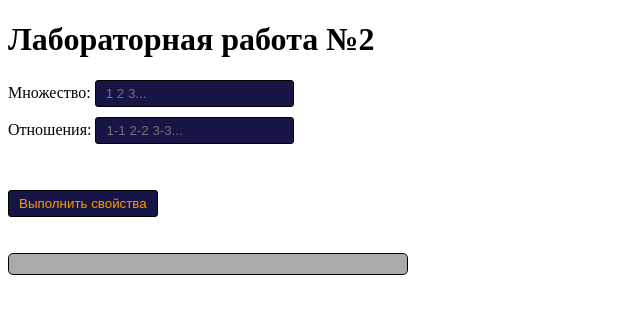
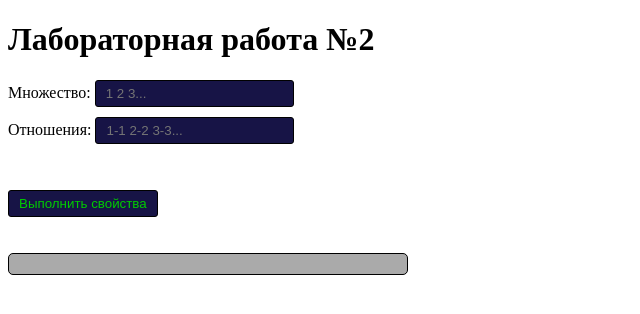
Before and after one commit to Tsaranchik/MLiDM, a PHP site: page / in a window 1280 px wide. Shown: the top 314 px of the page, without its empty margins (0-640 px from the left). Run offline with PHP 8.4, Linux system fonts and the light colour scheme.

Commit message:
MLiDM: Import lab №2

```diff
--- a/ml2/css/style.css
+++ b/ml2/css/style.css
@@ -15,7 +15,7 @@ a {
 input {
     padding: 5px 10px;
     background-color: #171446;
-    color: #FF9900;
+    color: #00CC00;
     border: 1px solid black;
     border-radius: 3px;
     margin: 0 15px 10px 0;
--- a/ml2/scripts/main.js
+++ b/ml2/scripts/main.js
@@ -7,7 +7,7 @@ function getData(forms) {
 }
 
 /**
- * Валдация параметров ввода элементов массива
+ * Валдация параметров ввода элементов множества
  * @param element
  */
 function validateElement(element) {
@@ -102,7 +102,7 @@ function skewSymmetry(relation) {
         mas1 = relation[i].split('-');
         for (let j = 0; j < relation.length; j++) {
             mas2 = relation[j].split('-');
-            if (mas1[0] === mas2[1] && mas1[1] == mas2[0] && mas1[1] == mas1[0]) {
+            if (mas1[0] == mas2[1] && mas1[1] == mas2[0] && mas1[1] == mas1[0]) {
                 ske++;
                 j = relation.length;
             }
```
